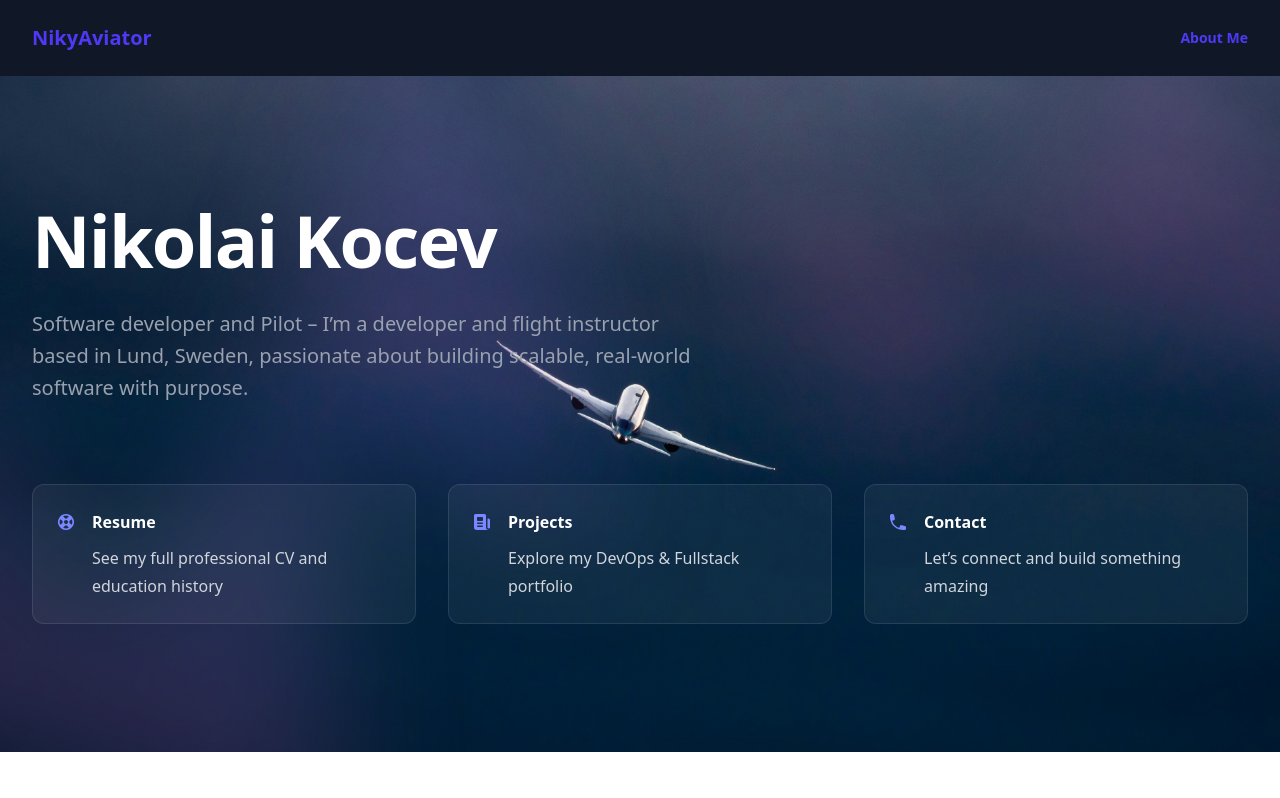
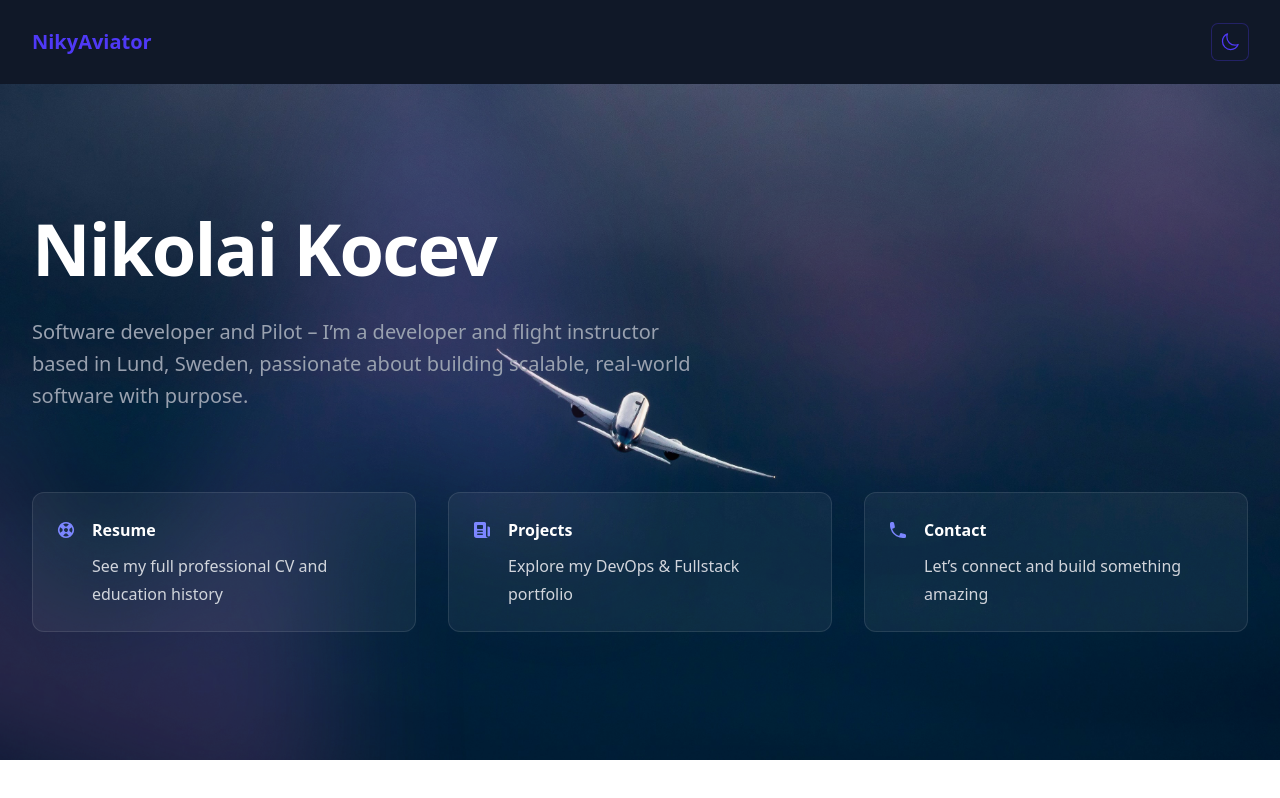
Before and after one commit to NikyAviator/nikolai-kocev-v2, a React (Vite) app in the folder frontend/: page / in a window 1280 px wide. Shown: the top 798 px of the page. Built offline with nearby package versions, Linux system fonts and the light colour scheme.

Commit message:
useDarkMode.jsx hook and icon. so css yet

```diff
--- a/frontend/src/Components/Header.jsx
+++ b/frontend/src/Components/Header.jsx
@@ -1,14 +1,23 @@
 'use client';
 
-import { useState } from 'react';
+import { useCallback, useState } from 'react';
 import { Dialog, DialogPanel } from '@headlessui/react';
-import { Bars3Icon, XMarkIcon } from '@heroicons/react/24/outline';
+import {
+  Bars3Icon,
+  XMarkIcon,
+  SunIcon,
+  MoonIcon,
+} from '@heroicons/react/24/outline';
+import useDarkMode from './hooks/useDarkMode';
 import { Link } from 'react-router-dom';
 
-const navigation = [{ name: 'About Me', to: '/about' }];
+export default function Header() {
+  const [dark, setDark] = useDarkMode();
+  const [mobileOpen, setMobileOpen] = useState(false);
 
-export default function Header() {
-  const [mobileMenuOpen, setMobileMenuOpen] = useState(false);
+  // memoised handlers
+  const toggleTheme = useCallback(() => setDark(!dark), [dark, setDark]);
+  const closeMobile = useCallback(() => setMobileOpen(false), []);
 
   return (
     <header className="bg-gray-900">
@@ -16,72 +25,70 @@ export default function Header() {
         aria-label="Global"
         className="flex items-center justify-between p-6 lg:px-8"
       >
-        <div className="flex lg:flex-1">
-          <Link to="/" className="-m-1.5 p-1.5">
-            <span className="text-xl font-bold text-indigo-600">
+        {/* brand */}
+        <Link to="/" className="-m-1.5 p-1.5 text-xl font-bold text-indigo-600">
+          NikyAviator
+        </Link>
+
+        {/* mobile hamburger */}
+        <button
+          onClick={() => setMobileOpen(true)}
+          className="-m-2.5 rounded-md p-2.5 text-indigo-600 lg:hidden"
+        >
+          <span className="sr-only">Open menu</span>
+          <Bars3Icon className="size-6" />
+        </button>
+
+        {/* desktop theme toggle */}
+        <button
+          onClick={toggleTheme}
+          aria-label="Toggle theme"
+          className="hidden rounded-md p-2 text-indigo-600 ring-1 ring-indigo-600/30 hover:bg-indigo-600/10 lg:inline-flex dark:text-indigo-400"
+        >
+          {dark ? (
+            <SunIcon className="size-5" />
+          ) : (
+            <MoonIcon className="size-5" />
+          )}
+        </button>
+      </nav>
+
+      {/* mobile dialog */}
+      <Dialog open={mobileOpen} onClose={closeMobile} className="lg:hidden">
+        <div className="fixed inset-0 bg-black/40" />
+        <DialogPanel className="fixed inset-y-0 right-0 z-10 w-full max-w-sm overflow-y-auto bg-white px-6 py-6 sm:ring-1 sm:ring-gray-900/10 dark:bg-gray-900">
+          <div className="flex items-center justify-between">
+            <Link
+              to="/"
+              className="-m-1.5 p-1.5 text-xl font-bold text-indigo-600"
+            >
               NikyAviator
-            </span>
-          </Link>
-        </div>
-        <div className="flex lg:hidden">
-          <button
-            type="button"
-            onClick={() => setMobileMenuOpen(true)}
-            className="-m-2.5 inline-flex items-center justify-center rounded-md p-2.5 text-indigo-600"
-          >
-            <span className="sr-only">Open main menu</span>
-            <Bars3Icon aria-hidden="true" className="size-6" />
-          </button>
-        </div>
-        <div className="hidden lg:flex lg:gap-x-12">
-          {navigation.map((item) => (
-            <Link
-              key={item.name}
-              to={item.to}
-              className="text-sm/6 font-semibold text-indigo-600"
-            >
-              {item.name}
             </Link>
-          ))}
-        </div>
-      </nav>
-      <Dialog
-        open={mobileMenuOpen}
-        onClose={setMobileMenuOpen}
-        className="lg:hidden"
-      >
-        <div className="fixed inset-0 z-10" />
-        <DialogPanel className="fixed inset-y-0 right-0 z-10 w-full overflow-y-auto bg-white px-6 py-6 sm:max-w-sm sm:ring-1 sm:ring-gray-900/10">
-          <div className="flex items-center justify-between">
-            <Link to="/" className="-m-1.5 p-1.5">
-              <span className="text-xl font-bold text-indigo-600">
-                NikyAviator
-              </span>
-            </Link>
-
             <button
-              type="button"
-              onClick={() => setMobileMenuOpen(false)}
+              onClick={closeMobile}
               className="-m-2.5 rounded-md p-2.5 text-indigo-600"
             >
               <span className="sr-only">Close menu</span>
-              <XMarkIcon aria-hidden="true" className="size-6" />
+              <XMarkIcon className="size-6" />
             </button>
           </div>
-          <div className="mt-6 flow-root">
-            <div className="-my-6 divide-y divide-gray-500/10">
-              <div className="space-y-2 py-6">
-                {navigation.map((item) => (
-                  <Link
-                    key={item.name}
-                    to={item.to}
-                    className="-mx-3 block rounded-lg px-3 py-2 text-base/7 font-semibold text-indigo-600 hover:bg-gray-50"
-                  >
-                    {item.name}
-                  </Link>
-                ))}
-              </div>
-            </div>
+
+          {/* theme toggle inside drawer */}
+          <div className="mt-6">
+            <button
+              onClick={() => {
+                toggleTheme();
+                closeMobile();
+              }}
+              className="flex items-center gap-2 rounded-md px-3 py-2 text-base font-semibold text-indigo-600 hover:bg-gray-100 dark:text-indigo-300 dark:hover:bg-gray-800/40"
+            >
+              {dark ? (
+                <SunIcon className="size-5" />
+              ) : (
+                <MoonIcon className="size-5" />
+              )}
+              {dark ? 'Light mode' : 'Dark mode'}
+            </button>
           </div>
         </DialogPanel>
       </Dialog>
```
Also changed, not shown: frontend/src/Components/hooks/useDarkMode.jsx (renamed from frontend/src/Components/hooks/UseDarkMode.jsx).
